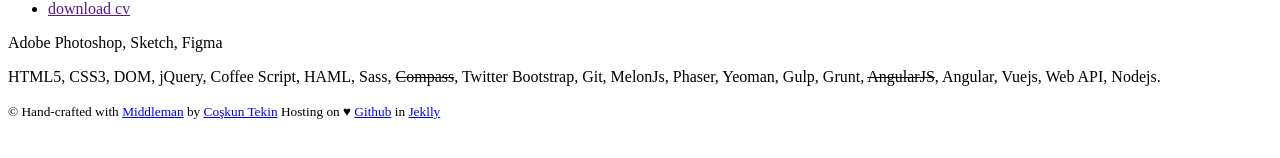
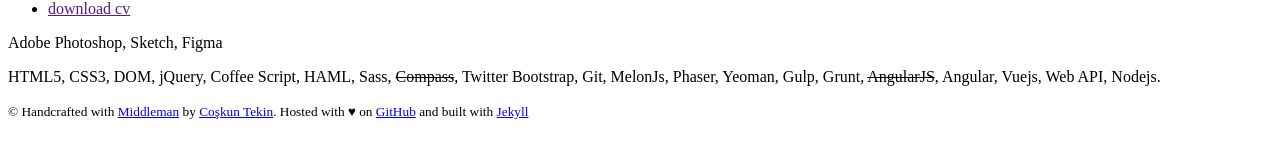
Before and after one commit to coskuntekin/coskuntekin.github.com, a Jekyll site: the page built from about.md, in a window 1280 px wide. Shown: the part 176-334 px from the top of the page. Built offline with Jekyll 4.4.1, drawn with Linux system fonts in a browser that asks for light colours.

Commit message:
Fix typos and improve wording in footer HTML

```diff
--- a/_includes/footer.html
+++ b/_includes/footer.html
@@ -1,31 +1,19 @@
 <footer class="footer" role="contentinfo">
   <small>
-    © Hand-crafted with
+    © Handcrafted with
     <a href="https://middlemanapp.com" target="_blank">Middleman</a>
     by
     <a
       href="https://github.com/coskuntekin/middleman_starter_kit"
       target="_blank"
       >Coşkun Tekin</a
-    >
-    Hosting on &hearts;
+    >. Hosted with &hearts; on
     <a
       href="https://github.com/coskuntekin/coskuntekin.github.com"
       target="_blank"
-      >Github</a
+      >GitHub</a
     >
-    in
-    <a href="https://jekyllrb.com" target="_blank">Jeklly</a>
+    and built with
+    <a href="https://jekyllrb.com" target="_blank">Jekyll</a>
   </small>
-  <script>
-    window.ga = function () {
-      ga.q.push(arguments);
-    };
-    ga.q = [];
-    ga.l = +new Date();
-    ga("create", "UA-45056121-1", "auto");
-    ga("set", "transport", "beacon");
-    ga("send", "pageview");
-  </script>
-  <script src="https://www.google-analytics.com/analytics.js" async></script>
 </footer>
```
